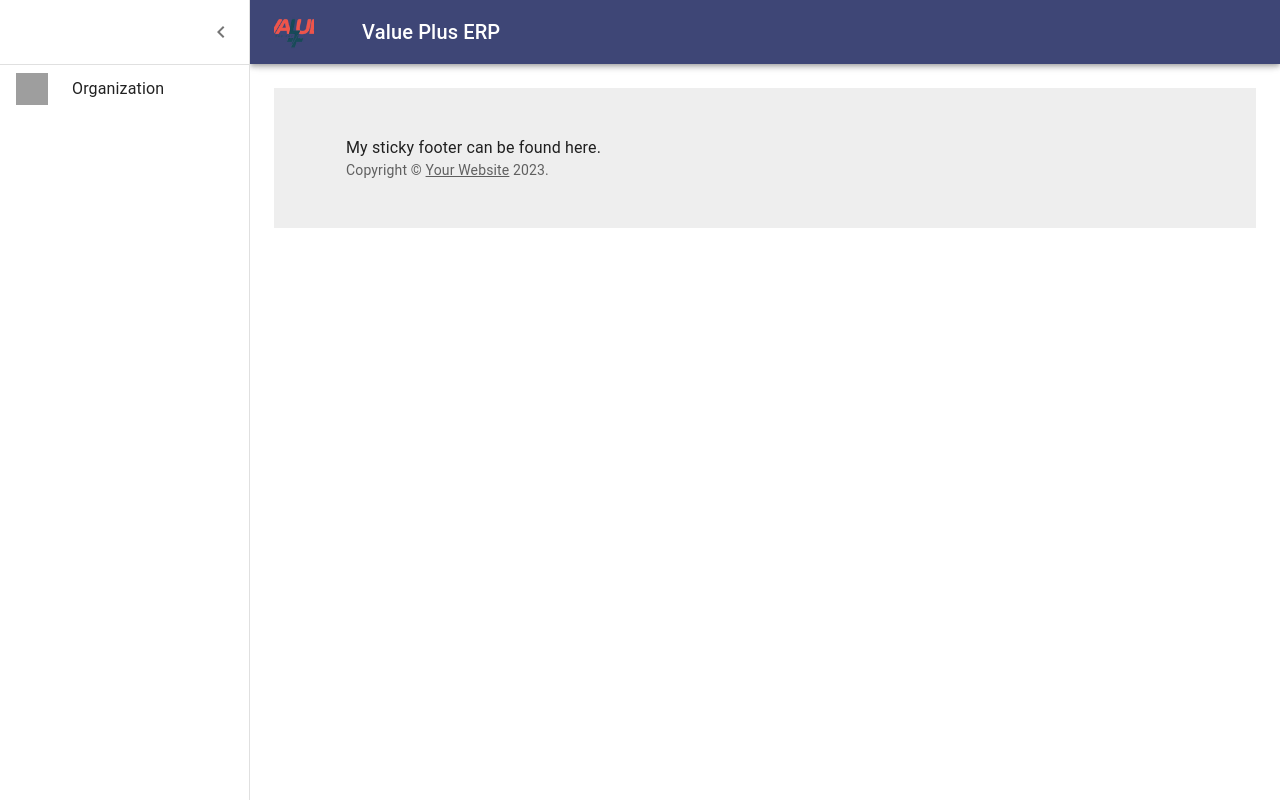
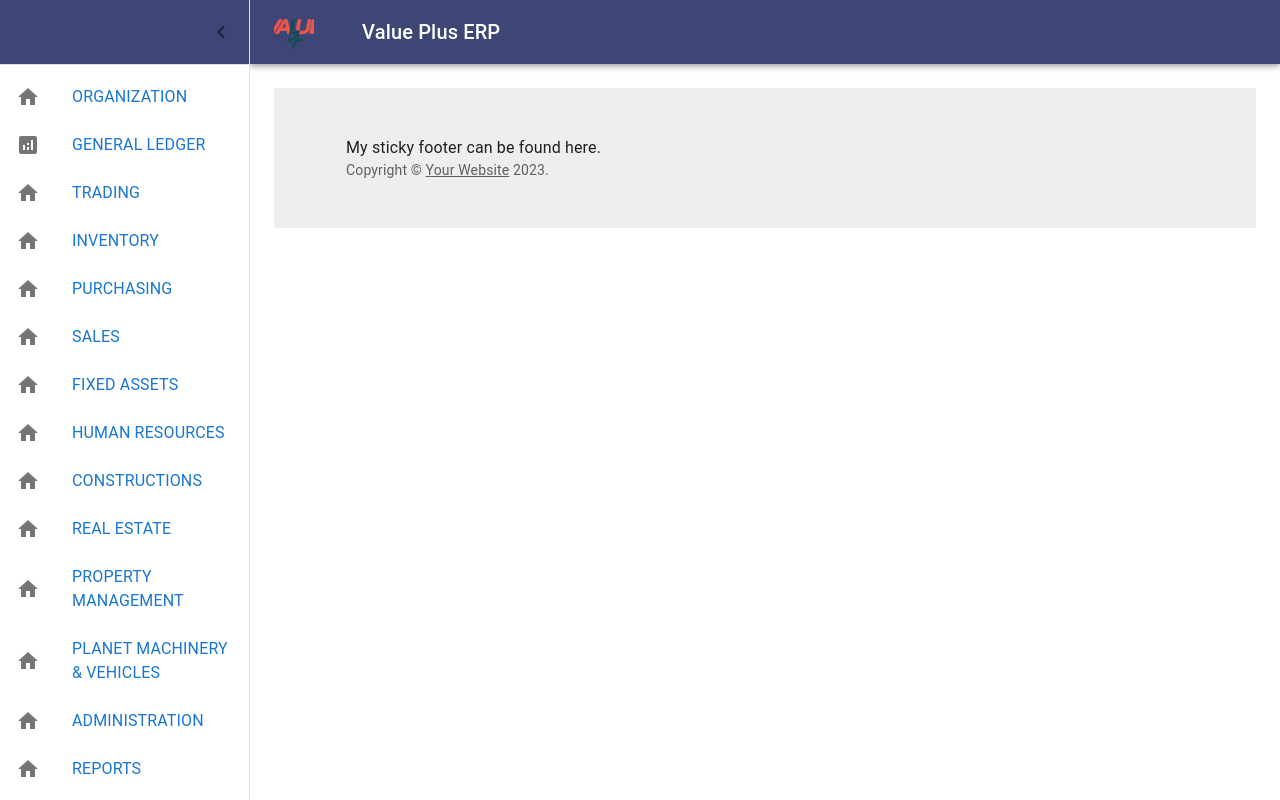
Before and after one commit to ahmedabdelbadie/valuee-ui, a React (Create React App) app: page / in a window 1280 px wide. Both pictures are taken after a click on the button 36 px from the left and 32 px from the top of the page. Built offline with nearby package versions, Linux system fonts and the light colour scheme; grey boxes are pictures that could not be loaded.

Commit message:
Navigation With sidebar

```diff
--- /dev/null
+++ b/src/Services/Static/sidebardata.js
@@ -0,0 +1,22 @@
+import HomeIcon from "@mui/icons-material/Home";
+const getData = () => {
+  return [
+    { name: "ORGANIZATION", color: "", icon: <HomeIcon /> },
+    { name: "GENERAL LEDGER", color: "", icon: <HomeIcon /> },
+    { name: "TRADING", color: "", icon: <HomeIcon /> },
+    { name: "INVENTORY", color: "", icon: <HomeIcon /> },
+    { name: "PURCHASING", color: "", icon: <HomeIcon /> },
+    { name: "SALES", color: "", icon: <HomeIcon /> },
+    { name: "FIXED ASSETS", color: "", icon: <HomeIcon /> },
+    { name: "HUMAN RESOURCES", color: "", icon: <HomeIcon /> },
+    { name: "CONSTRUCTIONS", color: "", icon: <HomeIcon /> },
+    { name: "REAL ESTATE", color: "", icon: <HomeIcon /> },
+    { name: "PROPERTY MANAGEMENT", color: "", icon: <HomeIcon /> },
+    { name: "PLANET MACHINERY & VEHICLES", color: "", icon: <HomeIcon /> },
+    { name: "ADMINISTRATION", color: "", icon: <HomeIcon /> },
+    { name: "REPORTS", color: "", icon: <HomeIcon /> },
+    { name: "CRM", color: "", icon: <HomeIcon /> },
+    { name: "FLEET MANAGEMENT", color: "", icon: <HomeIcon /> },
+  ];
+};
+export default getData;
--- a/src/components/Sidebar/Sidebar.js
+++ b/src/components/Sidebar/Sidebar.js
@@ -1,6 +1,8 @@
 import {
   Link,
+  ListItemButton,
   Drawer,
+  List,
   ListItem,
   ListItemIcon,
   ListItemText,
@@ -13,25 +15,38 @@ import ChevronRightIcon from "@mui/icons-material/ChevronRight";
 import { useSelector, useDispatch } from "react-redux";
 
 import { toggleOpen } from "../../redux/Slices/Sidebar";
-import { styled, useTheme } from "@mui/material/styles";
+import {
+  styled,
+  useTheme,
+  ThemeProvider,
+  createTheme,
+} from "@mui/material/styles";
+import sidebarData from "../../Services/Static/sidebardata";
+import { Analytics as AnalyticsIcon } from "@mui/icons-material";
+import HomeIcon from "@mui/icons-material/Home";
+const getIcon = (name) => {
+  switch (name) {
+    case "ORGANIZATION":
+      return <HomeIcon />;
+    case "GENERAL LEDGER":
+      return <AnalyticsIcon />;
+    default:
+      return <HomeIcon />;
+  }
+};
+const sidetheme = createTheme({
+  components: {
+    MUIListItemText: { styleOverrides: { color: "#000" } },
+  },
+});
 
-const Organizatoinicon = () => {
-  return (
-    <img
-      className="dxnb-img dx-vam"
-      src="https://fmscodemo.valueplus1.com//DXX.axd?handlerName=ImageResource&name=Home_32x32&enbl=True&fldr=TemplatesV2Images&v=7254e882df0427f86f32eedb72746728"
-      alt=""
-      style={{ height: "32px", width: "32px" }}
-    ></img>
-  );
-};
+//`'Inter', sans-serif`
 const SidebarComponent = (prop) => {
   const theme = useTheme();
   const DrawerHeader = styled("div")(({ theme }) => ({
     display: "flex",
     alignItems: "center",
     padding: theme.spacing(0, 1),
-    // necessary for content to be below app bar
     ...theme.mixins.toolbar,
     justifyContent: "flex-end",
   }));
@@ -41,7 +56,6 @@ const SidebarComponent = (prop) => {
   const handleToggle = () => {
     dispatch(toggleOpen());
   };
-  //const [open, setOpen] = useState(true);
   return (
     <Drawer
       open={isOpen}
@@ -56,7 +70,7 @@ const SidebarComponent = (prop) => {
       }}
       variant="persistent"
     >
-      <DrawerHeader>
+      <DrawerHeader sx={{ backgroundColor: "#3e4676" }}>
         <IconButton onClick={handleToggle}>
           {theme.direction === "ltr" ? (
             <ChevronLeftIcon />
@@ -66,12 +80,24 @@ const SidebarComponent = (prop) => {
         </IconButton>
       </DrawerHeader>
       <Divider />
-      <ListItem key={1}>
-        <ListItemIcon>
-          <Organizatoinicon />
-        </ListItemIcon>
-        <ListItemText primary="Organization" />
-      </ListItem>
+      <ThemeProvider theme={sidetheme}>
+        <List>
+          {sidebarData().map((item, index) => (
+            <ListItem key={item.name} disablePadding>
+              <Link
+                href={item.name.toLowerCase().replace(" ", "-")}
+                sx={{ textDecoration: "none" }}
+              >
+                <ListItemButton>
+                  <ListItemIcon>{getIcon(item.name)}</ListItemIcon>
+                  <ListItemText primary={item.name} />
+                </ListItemButton>
+              </Link>
+            </ListItem>
+          ))}
+        </List>
+        <Divider />
+      </ThemeProvider>
     </Drawer>
   );
 };
--- a/src/layout/MainLayout.js
+++ b/src/layout/MainLayout.js
@@ -7,8 +7,8 @@ import { Outlet } from "react-router-dom";
 
 import CssBaseline from "@mui/material/CssBaseline";
 import React from "react";
-import { toggleOpen } from "../redux/Slices/Sidebar";
-import { useDispatch, useSelector } from "react-redux";
+
+import { useSelector } from "react-redux";
 import { Box } from "@mui/material";
 const Mainlayout = () => {
   const { isOpen, drawerWidth } = useSelector((state) => state.sidebar);
@@ -20,10 +20,7 @@ const Mainlayout = () => {
     ...theme.mixins.toolbar,
     justifyContent: "flex-end",
   }));
-  const dispatch = useDispatch();
-  const handleToggle = () => {
-    dispatch(toggleOpen());
-  };
+
   const Main = styled("main", { shouldForwardProp: (prop) => prop !== "open" })(
     ({ theme, open }) => ({
       flexGrow: 1,
--- a/src/providers/app.js
+++ b/src/providers/app.js
@@ -5,7 +5,7 @@ import { BrowserRouter as Router } from "react-router-dom";
 import { Provider } from "react-redux";
 import store from "redux/Store";
 import { useTheme } from "@mui/material";
-// import { ThemeProvider } from "@mui/material";
+
 const ErrorFallback = () => {
   return (
     <div
@@ -13,12 +13,6 @@ const ErrorFallback = () => {
       role="alert"
     >
       <h2 className="text-lg font-semibold">Ooops, something went wrong :( </h2>
-      {/* <Button
-        className="mt-4"
-        onClick={() => window.location.assign(window.location.origin)}
-      >
-        Refresh
-      </Button> */}
     </div>
   );
 };
@@ -29,27 +23,15 @@ export const AppProvider = ({ children }) => {
   console.log(thene);
   return (
     <Provider store={store}>
-      {/* <ThemeProvider> */}
       <React.Suspense
         fallback={
-          <div className="flex items-center justify-center w-screen h-screen">
-            {/* <Spinner size="xl" /> */}
-          </div>
+          <div className="flex items-center justify-center w-screen h-screen"></div>
         }
       >
         <ErrorBoundary FallbackComponent={ErrorFallback}>
-          {/* <HelmetProvider> */}
-          {/* <QueryClientProvider client={queryClient}>
-            {process.env.NODE_ENV !== "test" && <ReactQueryDevtools />} */}
-          {/* <Notifications /> */}
-          {/* <AuthProvider> */}
           <Router>{children}</Router>
-          {/* </AuthProvider> */}
-          {/* </QueryClientProvider> */}
-          {/* </HelmetProvider> */}
         </ErrorBoundary>
       </React.Suspense>
-      {/* </ThemeProvider> */}
     </Provider>
   );
 };
```
